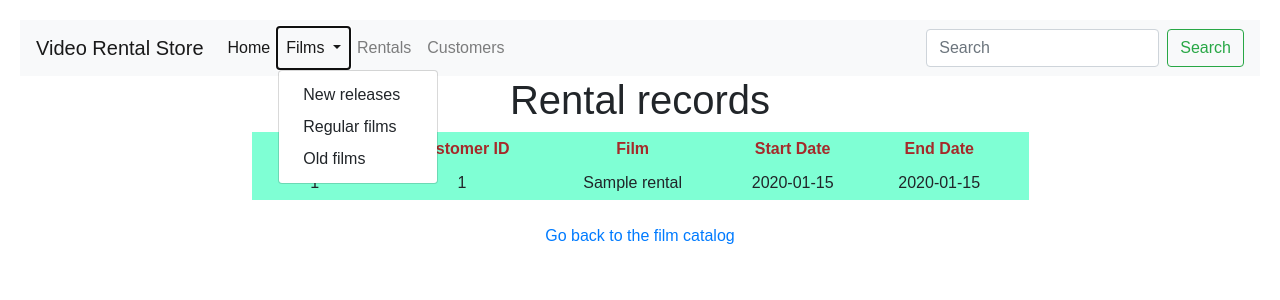
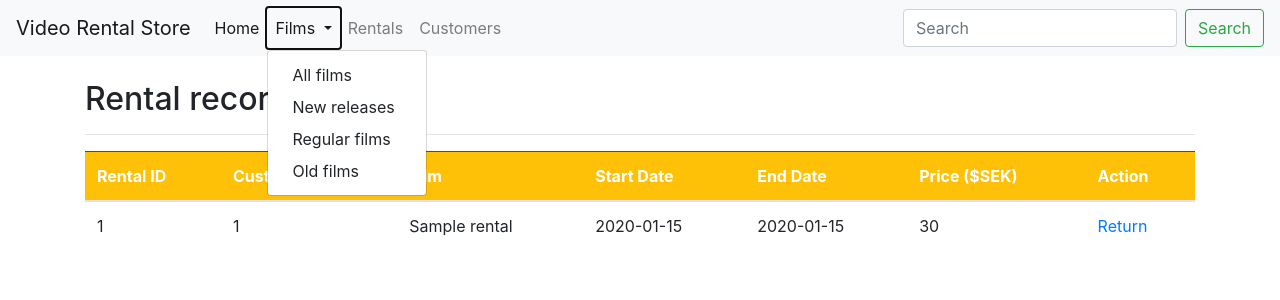
Before and after one commit to PengKuang/VideoRentalStore, a Flask app: page /rentals in a window 1280 px wide, after a click on "Films". Shown: the top 300 px of the page. Run offline with Flask 2, Linux system fonts and the light colour scheme; tables that the repository leaves empty hold one stand-in row (values such as "Sample post"); some libraries are stand-ins or nearby versions.

Commit message:
styling tables

```diff
--- a/templates/base.html
+++ b/templates/base.html
@@ -5,7 +5,7 @@
     <meta http-equiv="X-UA-Compatible" content="IE=edge">
     <meta name="viewport" content="width=device-width, initial-scale=1, shrink-to-fit=no">
     <link rel="stylesheet" href="https://stackpath.bootstrapcdn.com/bootstrap/4.4.1/css/bootstrap.min.css" integrity="sha384-Vkoo8x4CGsO3+Hhxv8T/Q5PaXtkKtu6ug5TOeNV6gBiFeWPGFN9MuhOf23Q9Ifjh" crossorigin="anonymous">
-    <link rel="stylesheet" type="text/css" href="{{ url_for('static', filename='css/main.css') }}" />
+    <!-- <link rel="stylesheet" type="text/css" href="{{ url_for('static', filename='css/main.css') }}" /> -->
     {% block title %}{% endblock%}
 </head>
 
@@ -27,6 +27,7 @@
                 Films
               </a>
               <div class="dropdown-menu" aria-labelledby="navbarDropdown">
+                <a class="dropdown-item" href="/">All films</a>
                 <a class="dropdown-item" href="#">New releases</a>
                 <a class="dropdown-item" href="#">Regular films</a>
                 <a class="dropdown-item" href="#">Old films</a>
@@ -46,7 +47,7 @@
         </div>
       </nav>
     {% endblock %}
-
+    <br/>
     {% block content %}{% endblock%}
 
     <script src="https://code.jquery.com/jquery-3.4.1.slim.min.js" integrity="sha384-J6qa4849blE2+poT4WnyKhv5vZF5SrPo0iEjwBvKU7imGFAV0wwj1yYfoRSJoZ+n" crossorigin="anonymous"></script>
--- a/templates/rentals.html
+++ b/templates/rentals.html
@@ -6,21 +6,27 @@
 
 {% block content %}
 <div class="container">
-    <h1>Rental records</h1>
+    <h2>Rental records</h2>
+    <hr/>
     {% if tasks|length < 1 %}
     <h4>No film has been rented out yet!</h4>
     <br>
 
     {% else %}
-    <table>
-        <tr>
+    <table class="table table-hover">
+        <thead class="table-dark">
+            <tr class="bg-warning">
                 <th>Rental ID</th>
                 <th>Customer ID</th>
                 <th>Film</th>
                 <th>Start Date</th>
-            <th>End Date<th>
+                <th>End Date</th>
+                <th>Price ($SEK)</th>
+                <th>Action</th>
             </tr>
+        </thead>
 
+        <tbody>
             {% for task in tasks%}
                 <tr>
                     <td>{{ task.id }}</td>
@@ -28,15 +34,15 @@
                     <td>{{ task.film_name }}</td>
                     <td>{{ task.start_date }}</td>
                     <td>{{ task.end_date }}</td>
-                <!-- <td>
-                    <a href="/update/{{task.id}}">Returned</a>
-                </td> -->
+                    <td>30</td>
+                    <td>
+                        <a href="/return/{{task.id}}">Return</a>
+                    </td>
                 </tr>
             {% endfor %}
+        </tbody>
     </table>
     {% endif %}
-
     <br>
-    <a href='/'>Go back to the film catalog</a>
 </div>
 {% endblock%}
```
Also changed, not shown: templates/customers.html (+8 -5 lines), templates/index.html (+8 -6 lines). Lines whose indentation alone changed are shown as unchanged.
